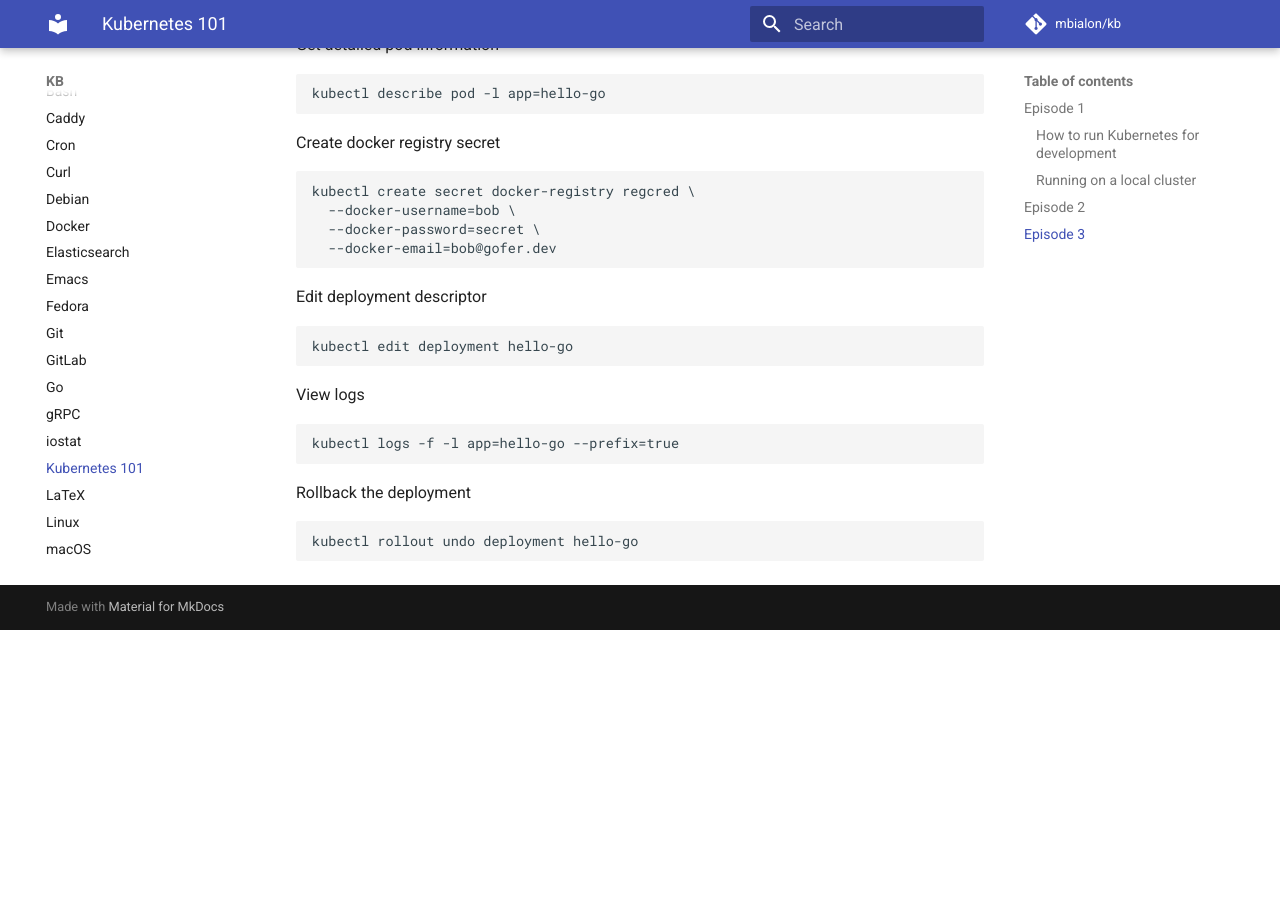
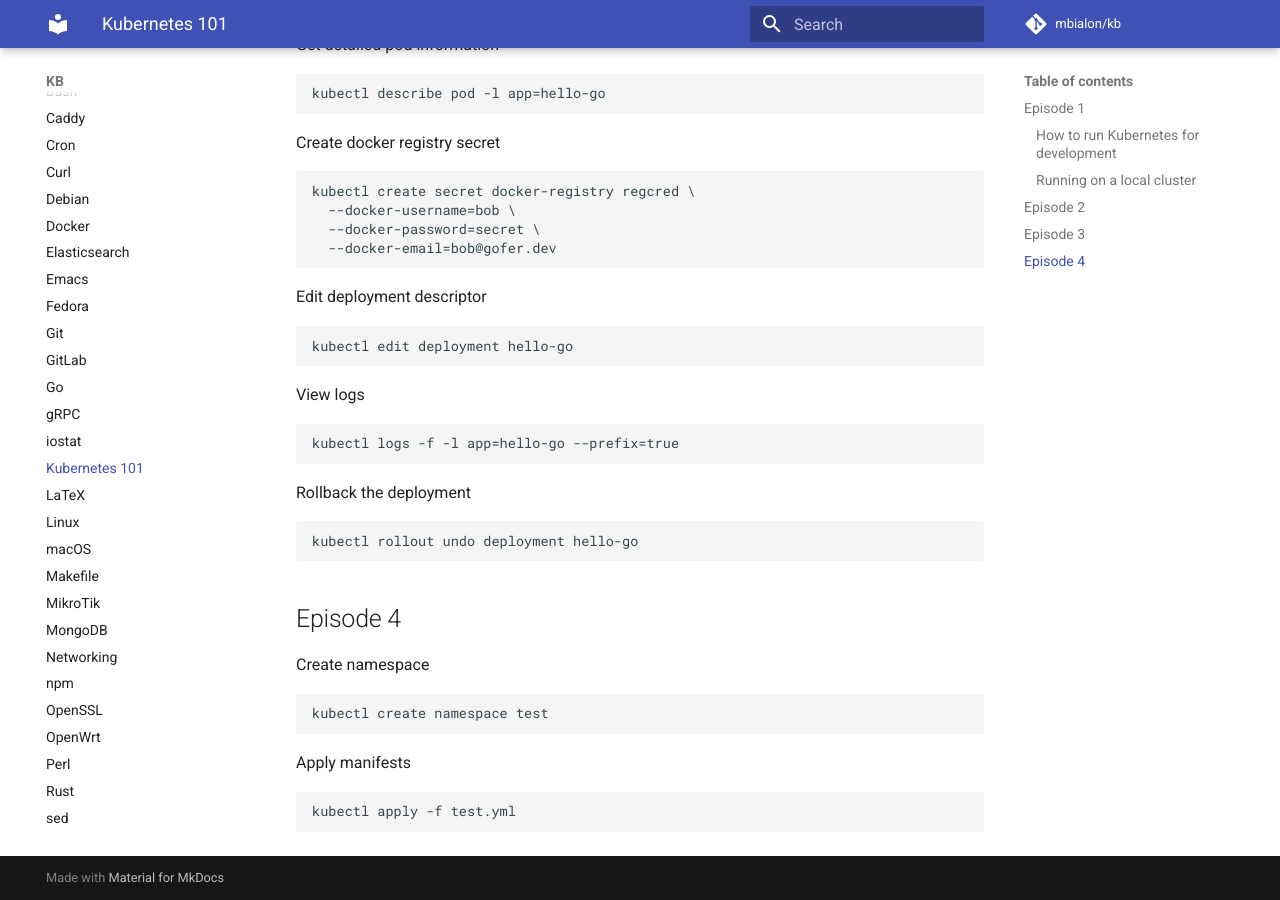
Before and after one commit to mbialon/kb, an MkDocs documentation site: the page built from docs/k8s-101.md, in a window 1280 px wide and 900 px high, scrolled down 1900 px. Built offline with MkDocs 1.6.1 and Material for MkDocs 9.7.7, drawn with Linux system fonts in a browser that asks for light colours; comment, search, counter and statistics services are not loaded; before the commit the page ends 2530 px from its top, so only the background shows below that.

Commit message:
k8s 101 ep 4

````diff
--- a/docs/k8s-101.md
+++ b/docs/k8s-101.md
@@ -126,3 +126,17 @@
 ```
 kubectl rollout undo deployment hello-go
 ```
+
+## Episode 4
+
+Create namespace
+
+```
+kubectl create namespace test
+```
+
+Apply manifests
+
+```
+kubectl apply -f test.yml
+```
````
